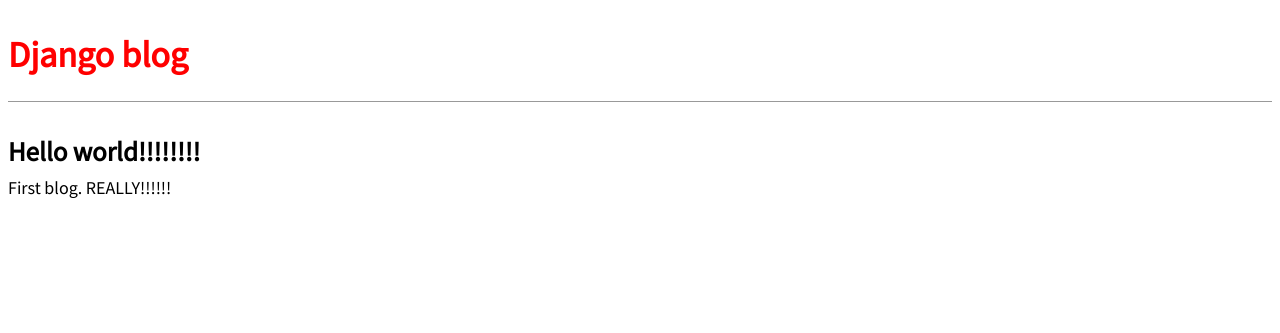
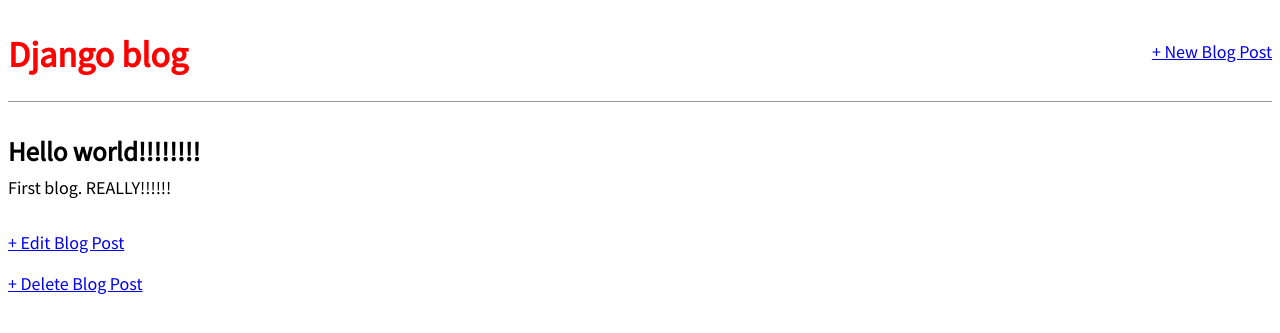
Before and after one commit to KiBoRG338/blog-django, a Django app: page /post/1/ in a window 1280 px wide. Shown: the top 333 px of the page. Run offline with Django 4.2, Linux system fonts and the light colour scheme; data comes from the database, SQL or seed files in the repository; both versions use the stored data as it was after the commit.

Commit message:
added editing and removing a post

```diff
--- a/blog/models.py
+++ b/blog/models.py
@@ -1,4 +1,6 @@
 from django.db import models
+from django.urls import reverse
+
 
 class Post(models.Model):
     title = models.CharField(max_length=200)
@@ -10,3 +12,6 @@
 
     def __str__(self):
         return self.title
+
+    def get_absolute_url(self):
+        return reverse('post_detail', args=[str(self.id)])
--- a/blog/urls.py
+++ b/blog/urls.py
@@ -1,8 +1,19 @@
 from django.urls import path
 
-from .views import BlogListView, BlogDetailView
+from .views import (
+    BlogListView,
+    BlogUpdateView,
+    BlogDetailView,
+    BlogCreateView,
+    BlogDeleteView,
+)
 
 urlpatterns = [
+    path('post/<int:pk>/delete/',
+    BlogDeleteView.as_view(), name='post_delete'),
+    path('post/new/', BlogCreateView.as_view(), name='post_new'),
     path('post/<int:pk>/', BlogDetailView.as_view(), name='post_detail'),
+    path('post/<int:pk>/edit/',
+    BlogUpdateView.as_view(), name='post_edit'),
     path('', BlogListView.as_view(), name='home'),
 ]
--- a/blog/views.py
+++ b/blog/views.py
@@ -1,5 +1,6 @@
 from django.views.generic import ListView, DetailView
-
+from django.views.generic.edit import CreateView, UpdateView, DeleteView
+from django.urls import reverse_lazy
 from .models import Post
 
 
@@ -11,3 +12,21 @@
 class BlogDetailView(DetailView):
     model = Post
     template_name = 'post_detail.html'
+
+
+class BlogCreateView(CreateView):
+    model = Post
+    template_name = 'post_new.html'
+    fields = ['title', 'author', 'body']
+
+
+class BlogUpdateView(UpdateView):
+    model = Post
+    template_name = 'post_edit.html'
+    fields = ['title', 'body']
+
+
+class BlogDeleteView(DeleteView):
+    model = Post
+    template_name = 'post_delete.html'
+    success_url = reverse_lazy('home')
--- a/templates/base.html
+++ b/templates/base.html
@@ -1,16 +1,21 @@
 {% load static %}
-
 <html>
   <head>
     <title>Django blog</title>
+    <link href="https://fonts.googleapis.com/css?family=Source+Sans+Pro:400"
+    rel="stylesheet">
     <link href="{% static 'css/base.css' %}" rel="stylesheet">
-    <link href="https://fonts.googleapis.com/css?family=Source+Sans+Pro:400" rel="stylesheet">
   </head>
   <body>
-    <header>
-      <h1><a href="{% url 'home' %}">Django blog</a></h1>
-    </header>
     <div>
+      <header>
+        <div class="nav-left">
+          <h1><a href="{% url 'home' %}">Django blog</a></h1>
+        </div>
+        <div class="nav-right">
+          <a href="{% url 'post_new' %}">+ New Blog Post</a>
+        </div>
+      </header>
       {% block content %}
       {% endblock content %}
     </div>
--- a/templates/post_detail.html
+++ b/templates/post_detail.html
@@ -6,4 +6,6 @@
     <p>{{ post.body }}</p>
   </div>
 
+  <p><a href="{% url 'post_edit' post.pk %}">+ Edit Blog Post</a></p>
+  <p><a href="{% url 'post_delete' post.pk %}">+ Delete Blog Post</a></p>
 {% endblock content %}
```
Also changed, not shown: blog/tests.py (+25 -0 lines), templates/post_delete.html (added, +9 -0 lines), templates/post_edit.html (added, +9 -0 lines), templates/post_new.html (added, +9 -0 lines), db.sqlite3.
